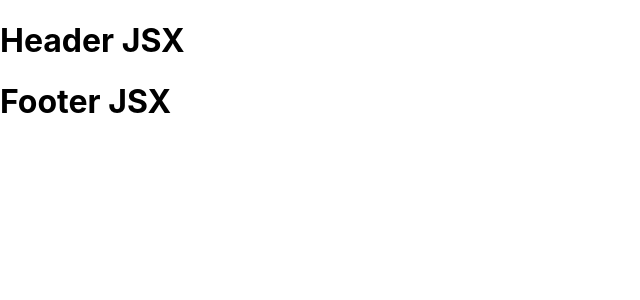
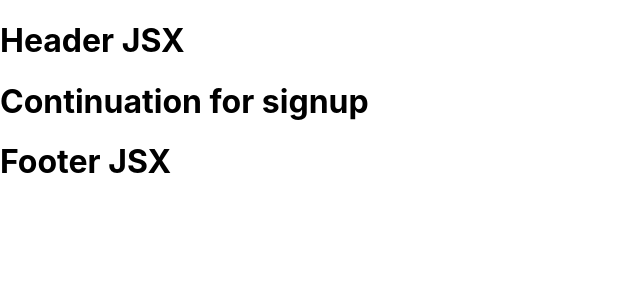
Before and after one commit to Luis-S-S/Rule-them-All, a React (Create React App) app: page /signup_detail in a window 1280 px wide. Shown: the top 300 px of the page, without its empty margins (0-640 px from the left). Built offline with nearby package versions, Linux system fonts and the light colour scheme; no server answers.

Commit message:
feat: complete login with email, no validation for repeated emails

```diff
--- a/src/App.jsx
+++ b/src/App.jsx
@@ -5,7 +5,8 @@ import { Context } from './store';
 import Home from './pages/Home';
 import About from './pages/About';
 import Profile from './pages/Profile';
-import SignUp from './pages/Signup';
+import Signup from './pages/Signup';
+import SignupDetail from './pages/SignupDetail';
 
 import Header from './sections/Header';
 import Footer from './sections/Footer';
@@ -17,7 +18,6 @@ import './App.scss';
 function App() {
   const { state } = useContext(Context);
   const { intercept } = state;
-  console.log('state: ', state);
 
   return (
     <BrowserRouter>
@@ -33,7 +33,8 @@ function App() {
         <Route path="/" element={<Home />} />
         <Route path="/about" element={<About />} />
         <Route path="/profile/:id" element={<Profile />} />
-        <Route path="/signup" element={<SignUp />} />
+        <Route path="/signup" element={<Signup />} />
+        <Route path="/signup_detail" element={<SignupDetail />} />
       </Routes>
       <Footer />
     </BrowserRouter>
--- a/src/pages/Signup.jsx
+++ b/src/pages/Signup.jsx
@@ -20,14 +20,14 @@ export default function SignUp() {
       const payload = {
         title: 'Error',
         message: 'Invalid email or password',
-        navigation: -1,
+        navigation: '/signup',
       };
       dispatch(setIntercept(payload));
     } else {
       const payload = {
         title: 'Success',
         message: 'You have successfully signed up',
-        navigation: '/',
+        navigation: '/signup_detail',
       };
       localStorage.setItem('user', res.accessToken);
       dispatch(setIntercept(payload));
--- /dev/null
+++ b/src/pages/SignupDetail.jsx
@@ -0,0 +1,3 @@
+export default function SignupDetail() {
+  return <h1>Continuation for signup</h1>;
+}
```
